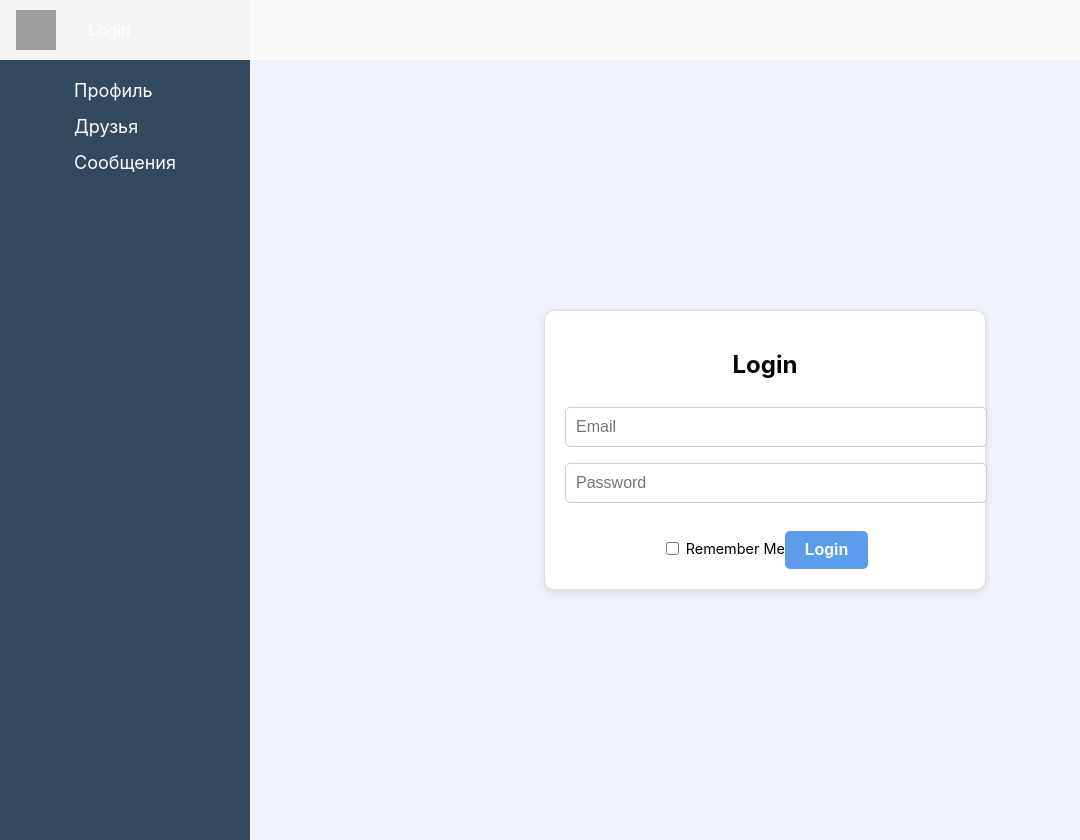
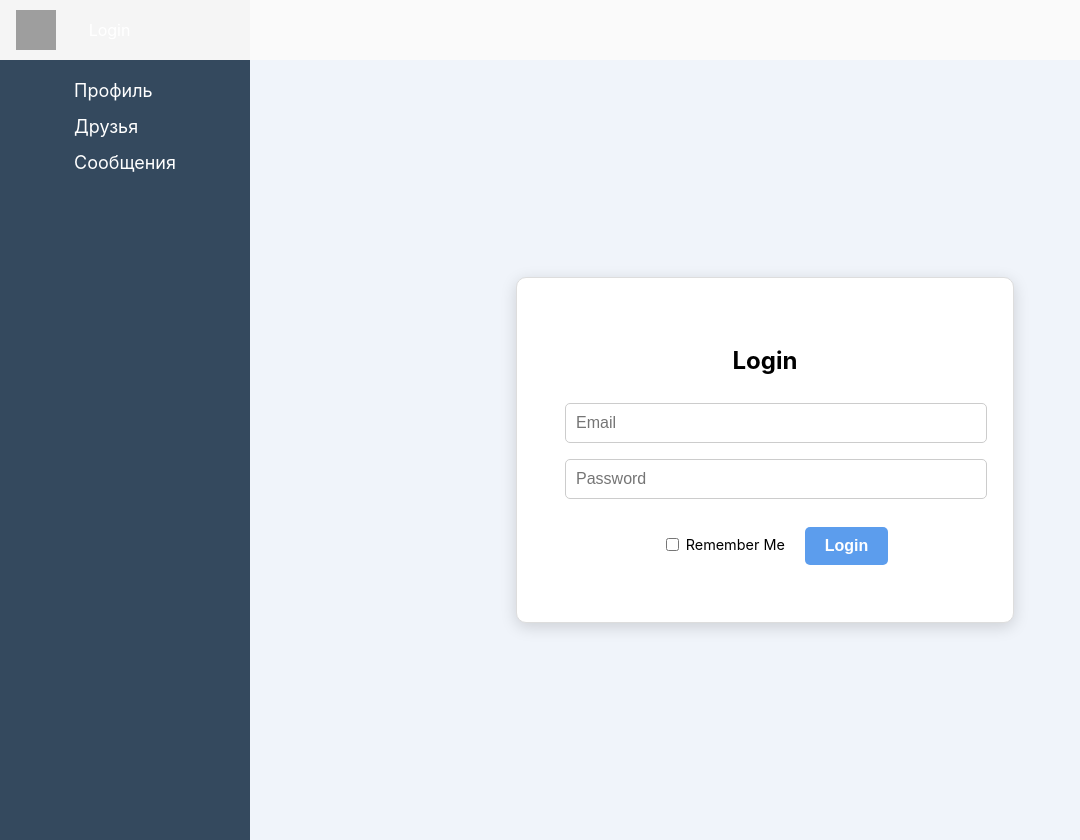
Before and after one commit to SlavaSlav4ik/SociaMedia, a React (Create React App) app: page /#/login in a window 1280 px wide. Shown: the whole page, without its empty margins (0-1080 px from the left). Built offline with nearby package versions, Linux system fonts and the light colour scheme; no server answers; grey boxes are pictures that could not be loaded.

Commit message:
feat: adop login

```diff
--- a/src/Components/Login/Login.css
+++ b/src/Components/Login/Login.css
@@ -31,6 +31,7 @@
 
 /* Чекбокс */
 .login-form label {
+    margin: 20px;
     display: inline-flex;
     align-items: center;
     font-size: 0.9rem;
@@ -53,6 +54,27 @@
 .logout-section button:hover {
     background-color: #3a7cd8;
 }
+
+/* Планшеты (от 768px) */
+@media (min-width: 768px) {
+    .login-form {
+        padding: 3rem;
+    }
+    .login-title {
+        font-size: 2rem;
+    }
+}
+
+/* Десктопы (от 1024px) */
+@media (min-width: 1024px) {
+    .login-wrapper {
+        padding: 2rem;
+    }
+    .login-form {
+        box-shadow: 0 4px 16px rgba(0, 0, 0, 0.15);
+    }
+}
+
 
 /* Мобильная адаптивка */
 @media (max-width: 480px) {
```
